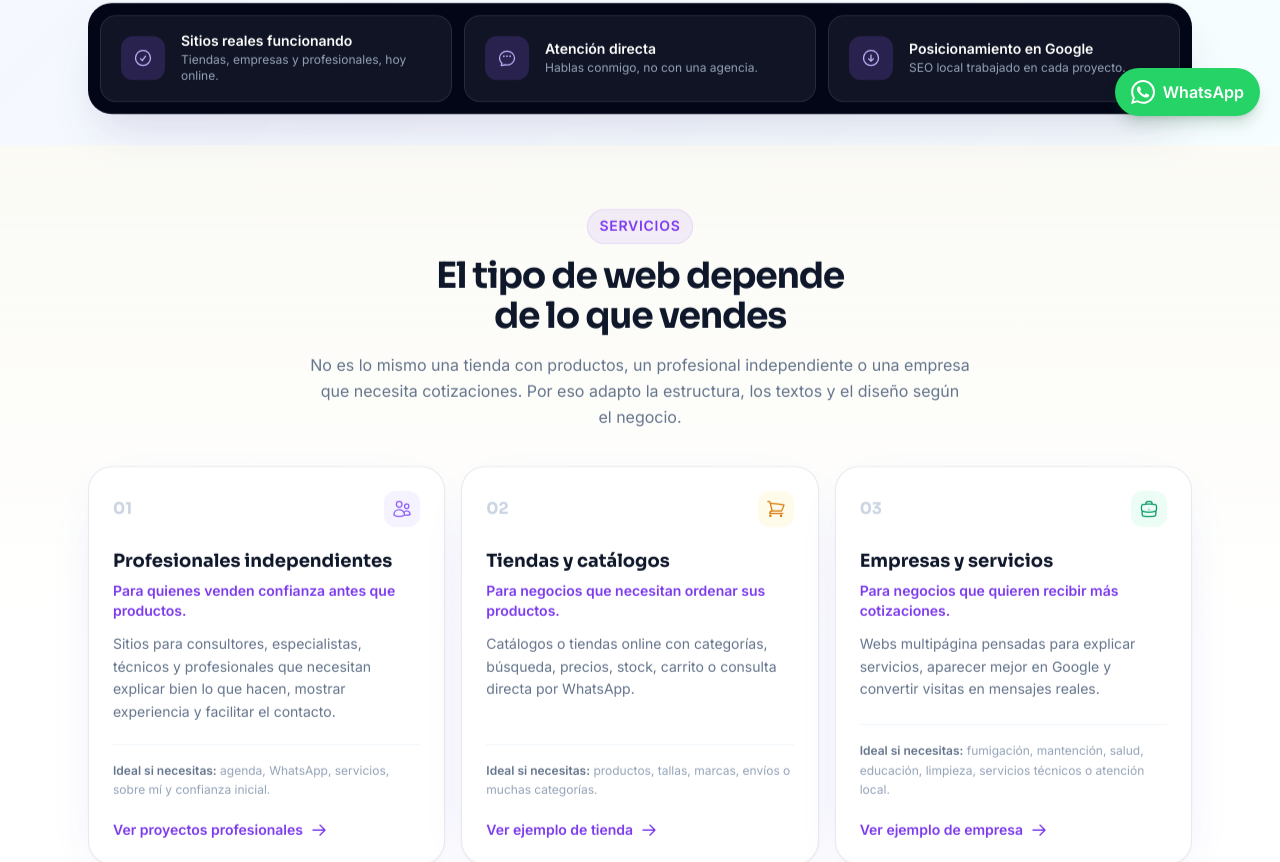
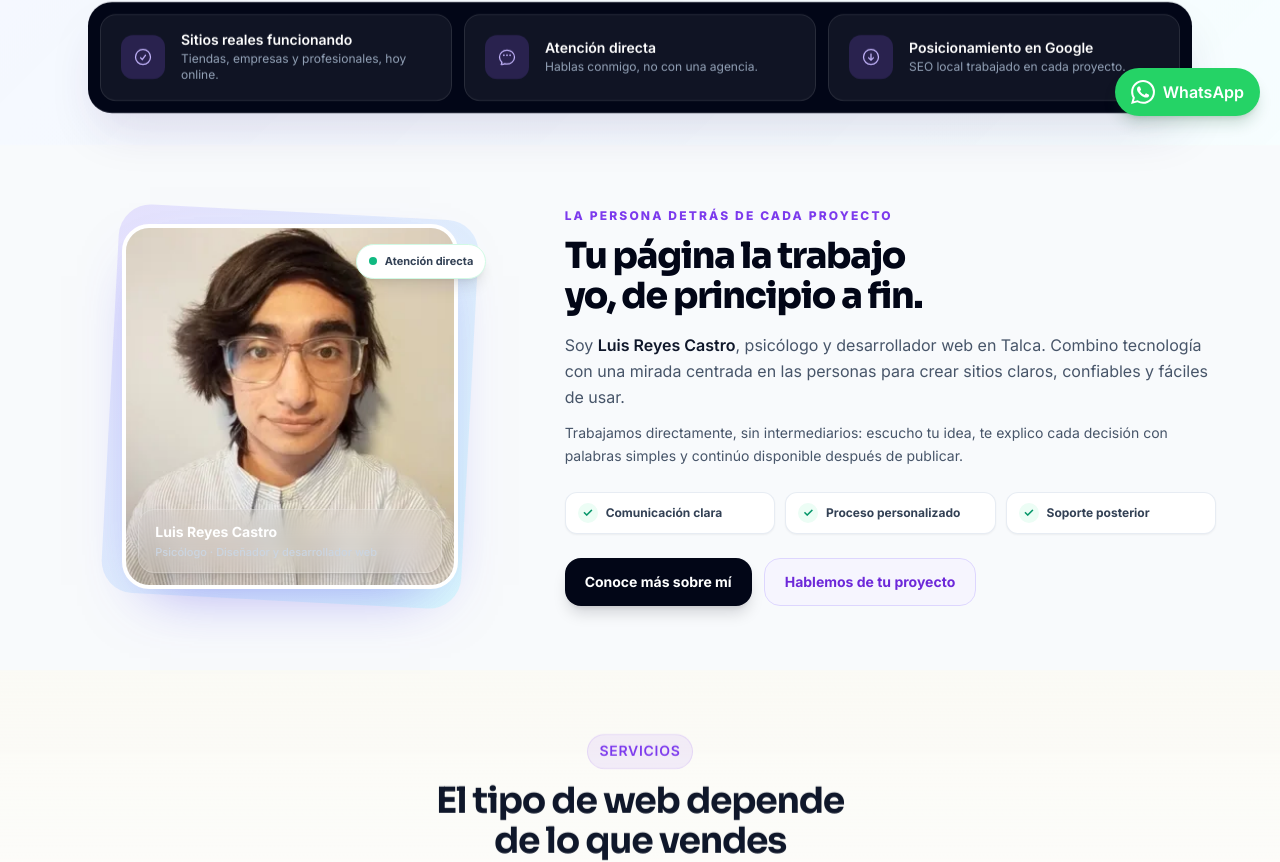
Before and after one commit to ventasconfianza100-max/luis-reyes-webs, a React (Vite) app: page / in a window 1280 px wide. Shown: the part 664-1526 px from the top of the page. Built offline with nearby package versions, Linux system fonts and the light colour scheme.

Commit message:
Estabiliza la portada y añade presentación personal

```diff
--- a/index.html
+++ b/index.html
@@ -17,6 +17,10 @@
     <link rel="preload" as="image" href="/hero-workspace.webp" type="image/webp" fetchpriority="high" />
     <meta name="theme-color" content="#7c3aed" />
     <meta name="viewport" content="width=device-width, initial-scale=1.0" />
+    <style>
+      /* Base crítica: evita saltos y SVG gigantes antes de cargar Tailwind. */
+      html{background:#f8fafc}body{margin:0;min-height:100vh;background:#f8fafc;color:#0f172a;font-family:Inter,system-ui,-apple-system,sans-serif;-webkit-font-smoothing:antialiased}*,*::before,*::after{box-sizing:border-box}img{display:block;max-width:100%}svg{width:1.5rem;height:1.5rem}.site-shell{min-height:100vh;overflow:hidden}.site-nav{height:3.75rem;background:rgba(248,250,252,.96)}.hero-section{min-height:34rem;background:linear-gradient(135deg,#fff,#f5f3ff)}@media(max-width:767px){.hero-section{min-height:0}.hero-section h1{font-size:2.45rem;line-height:1.05}.site-nav{position:relative}.reveal{opacity:1!important;transform:none!important}}
+    </style>
     <title>Diseño y Desarrollo Web en Talca, Chile | Luis Reyes Castro</title>
     <meta name="description" content="Diseño y programación de páginas web para negocios en Chile: tiendas online, empresas de servicios y profesionales. Sitios rápidos, optimizados para Google y pensados para captar clientes. Talca, Región del Maule." />
     <meta name="keywords" content="diseño web Talca, desarrollo web Talca, páginas web Talca, hacer página web Chile, diseñador web Talca, tienda online Chile, página web para empresa, página web para negocio" />
@@ -58,7 +62,7 @@
 
     <link rel="preconnect" href="https://fonts.googleapis.com" />
     <link rel="preconnect" href="https://fonts.gstatic.com" crossorigin />
-    <link href="https://fonts.googleapis.com/css2?family=Inter:wght@400;500;600;700;800&family=Sora:wght@600;700;800&display=swap" rel="stylesheet" />
+    <link href="https://fonts.googleapis.com/css2?family=Inter:wght@400;500;600;700;800&family=Sora:wght@600;700;800&display=optional" rel="stylesheet" />
   </head>
   <body>
     <div id="root"></div>
--- a/src/App.jsx
+++ b/src/App.jsx
@@ -31,6 +31,7 @@ import InstagramSection from './components/InstagramSection'
 import GrowthLandingPage from './components/GrowthLandingPage'
 import AdminAccess from './components/AdminAccess'
 import SocialLinksPage from './components/SocialLinksPage'
+import PersonalIntro from './components/PersonalIntro'
 
 import { getMeta, canonicalFor } from './seo'
 
@@ -116,7 +117,7 @@ export default function App({ initialPath }) {
     content = <><Navbar onNavigate={navigateTo} /><ProjectsPage onNavigate={navigateTo} /><Footer onNavigate={navigateTo} /></>
   } else if (path === '/') {
     content = (
-      <><Navbar onNavigate={navigateTo} /><main><div id="inicio"><Hero onNavigate={navigateTo} /></div><Reveal><Stats /></Reveal><Reveal><div id="servicios"><Services onNavigate={navigateTo} /></div></Reveal><Reveal><ProjectsShowcase /></Reveal><WhyChooseMe /><Reveal><Process /></Reveal><Reveal><div id="incluye"><Features /></div></Reveal><Reveal><Pricing /></Reveal><Reveal><InstagramSection /></Reveal><Reveal><FAQ /></Reveal><Reveal><LeadMagnet /></Reveal></main><Footer onNavigate={navigateTo} /></>
+      <><Navbar onNavigate={navigateTo} /><main><div id="inicio"><Hero onNavigate={navigateTo} /></div><Reveal><Stats /></Reveal><Reveal><PersonalIntro onNavigate={navigateTo} /></Reveal><Reveal><div id="servicios"><Services onNavigate={navigateTo} /></div></Reveal><Reveal><ProjectsShowcase /></Reveal><WhyChooseMe /><Reveal><Process /></Reveal><Reveal><div id="incluye"><Features /></div></Reveal><Reveal><Pricing /></Reveal><Reveal><InstagramSection /></Reveal><Reveal><FAQ /></Reveal><Reveal><LeadMagnet /></Reveal></main><Footer onNavigate={navigateTo} /></>
     )
   } else {
     content = <><Navbar onNavigate={navigateTo} /><NotFoundPage onNavigate={navigateTo} /><Footer onNavigate={navigateTo} /></>
--- /dev/null
+++ b/src/components/PersonalIntro.jsx
@@ -0,0 +1,53 @@
+export default function PersonalIntro({ onNavigate }) {
+  const whatsapp = 'https://wa.me/56922012534?text=' + encodeURIComponent('Hola Luis, vi tu página y quiero conversar sobre mi proyecto web.')
+
+  return (
+    <section className="personal-intro-section px-6 py-12 md:py-16" aria-labelledby="personal-intro-title">
+      <div className="mx-auto grid max-w-6xl items-center gap-8 md:grid-cols-[.82fr_1.18fr] md:gap-12">
+        <div className="relative mx-auto w-full max-w-[21rem]">
+          <div className="absolute -inset-3 -z-10 rotate-3 rounded-[2rem] bg-gradient-to-br from-brand-200/70 to-cyan-100/70" aria-hidden="true" />
+          <div className="relative aspect-[4/4.35] overflow-hidden rounded-[1.7rem] border-4 border-white bg-slate-100 shadow-[0_24px_60px_-28px_rgba(79,70,229,.55)]">
+            <img src="/profile.webp" alt="Luis Reyes Castro, psicólogo y desarrollador web en Talca" width="420" height="457" loading="lazy" decoding="async" className="h-full w-full object-cover" />
+            <div className="absolute inset-x-3 bottom-3 rounded-2xl border border-white/20 bg-slate-950/82 px-4 py-3 text-left text-white shadow-lg backdrop-blur-md">
+              <p className="text-sm font-bold">Luis Reyes Castro</p>
+              <p className="mt-0.5 text-[11px] font-medium text-slate-300">Psicólogo · Diseñador y desarrollador web</p>
+            </div>
+          </div>
+          <div className="absolute -right-2 top-5 flex items-center gap-2 rounded-full border border-emerald-100 bg-white px-3 py-2 text-[11px] font-bold text-slate-700 shadow-lg md:-right-7">
+            <span className="h-2 w-2 rounded-full bg-emerald-500" aria-hidden="true" /> Atención directa
+          </div>
+        </div>
+
+        <div>
+          <p className="text-xs font-extrabold uppercase tracking-[.18em] text-brand-600">La persona detrás de cada proyecto</p>
+          <h2 id="personal-intro-title" className="mt-3 font-display text-3xl font-extrabold tracking-tight text-slate-950 md:text-4xl">
+            Tu página la trabajo yo, de principio a fin.
+          </h2>
+          <p className="mt-4 text-base leading-relaxed text-slate-600">
+            Soy <strong className="font-semibold text-slate-900">Luis Reyes Castro</strong>, psicólogo y desarrollador web en Talca. Combino tecnología con una mirada centrada en las personas para crear sitios claros, confiables y fáciles de usar.
+          </p>
+          <p className="mt-3 text-sm leading-relaxed text-slate-600">
+            Trabajamos directamente, sin intermediarios: escucho tu idea, te explico cada decisión con palabras simples y continúo disponible después de publicar.
+          </p>
+
+          <div className="mt-6 grid gap-2.5 sm:grid-cols-3">
+            {['Comunicación clara', 'Proceso personalizado', 'Soporte posterior'].map((item) => (
+              <div key={item} className="flex items-center gap-2 rounded-xl border border-slate-200/80 bg-white px-3 py-2.5 text-xs font-bold text-slate-700 shadow-sm">
+                <span className="grid h-5 w-5 flex-none place-items-center rounded-full bg-emerald-50 text-emerald-600" aria-hidden="true">✓</span>{item}
+              </div>
+            ))}
+          </div>
+
+          <div className="mt-6 flex flex-col gap-3 sm:flex-row">
+            <a href="/sobre-luis" onClick={(event) => { event.preventDefault(); onNavigate('/sobre-luis') }} className="inline-flex min-h-12 items-center justify-center rounded-2xl bg-slate-950 px-5 py-3 text-sm font-bold text-white shadow-lg shadow-slate-950/15 transition hover:-translate-y-0.5 hover:bg-brand-700">
+              Conoce más sobre mí
+            </a>
+            <a href={whatsapp} target="_blank" rel="noopener noreferrer" className="inline-flex min-h-12 items-center justify-center rounded-2xl border border-brand-200 bg-brand-50/70 px-5 py-3 text-sm font-bold text-brand-700 transition hover:-translate-y-0.5 hover:bg-brand-100">
+              Hablemos de tu proyecto
+            </a>
+          </div>
+        </div>
+      </div>
+    </section>
+  )
+}
```
